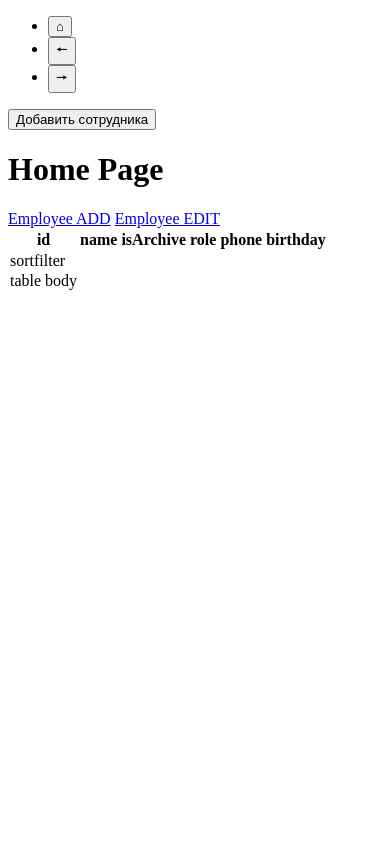
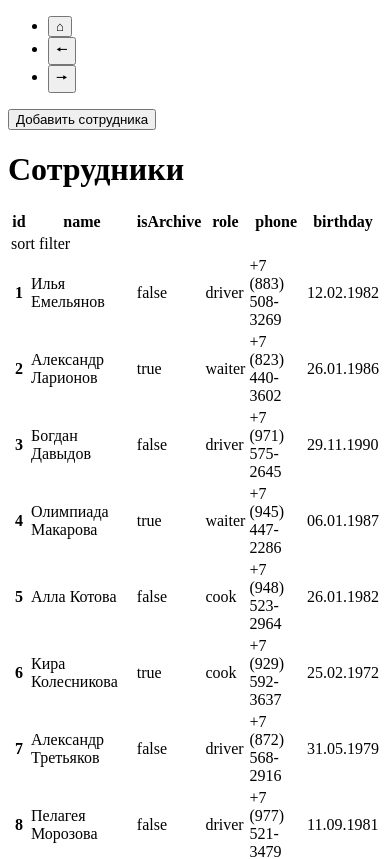
Before and after one commit to n0sfer666/employees, a React app: page / in a window 390 px wide. Shown: the top 859 px of the page. Built offline with nearby package versions, Linux system fonts and the light colour scheme.

Commit message:
finished employees output (except mobile view)

```diff
--- a/src/components/table-employees/table-employees.tsx
+++ b/src/components/table-employees/table-employees.tsx
@@ -4,10 +4,22 @@ import { ITableEmployeesProps } from './table-employees.types'
 
 function TableEmployees ({ employees }: ITableEmployeesProps): JSX.Element {
   return (
-    <table className='table table-striped'>
+    <table className='table table-striped table-borderless table-info'>
       <TableHead titles={Object.keys(employees[0])} />
       <tbody>
-        <tr>table body</tr>
+        {
+          employees.map((employee) => (
+            <tr key={employee.id}>
+              {
+                Object.keys(employee).map((key) => (
+                  key === 'id'
+                    ? <th scope='row' key={key}>{employee[key]}</th>
+                    : <td key={key}>{employee[key].toString()}</td>
+                ))
+              }
+            </tr>
+          ))
+        }
       </tbody>
     </table>
   )
--- a/src/components/table-head/table-head.tsx
+++ b/src/components/table-head/table-head.tsx
@@ -12,7 +12,9 @@ function TableHead ({ titles }: ITableHeadProps): JSX.Element {
         }
       </tr>
       <tr>
-        <span key='sort'>sort</span>{' '}<span key='filter'>filter</span>
+        <td colSpan={titles.length}>
+          <span key='sort'>sort</span>{' '}<span key='filter'>filter</span>
+        </td>
       </tr>
     </thead>
   )
--- a/src/pages/index.tsx
+++ b/src/pages/index.tsx
@@ -1,6 +1,5 @@
 import React from 'react'
 import { useSelector } from 'react-redux'
-import { Link } from 'react-router-dom'
 import TableEmployees from '../components/table-employees/table-employees'
 import LayoutMain from '../layout/main'
 import { TRootState } from '../store/store.types'
@@ -10,14 +9,11 @@ function PageIndex (): JSX.Element {
   const employees: IEmployee[] = useSelector((state: TRootState) => state.employees.list)
   return (
     <LayoutMain
-      header={'Home Page'}
+      header={'Сотрудники'}
     >
-      <nav>
-        <Link to={'/employee-add'}>Employee ADD</Link>
-        {' '}
-        <Link to={'/employee-edit'}>Employee EDIT</Link>
-      </nav>
-      <TableEmployees employees={employees} />
+      <div className='container'>
+        <TableEmployees employees={employees} />
+      </div>
     </LayoutMain>
   )
 }
--- a/src/types/employee.types.ts
+++ b/src/types/employee.types.ts
@@ -2,7 +2,7 @@ export type TRoles = 'cook' | 'driver' | 'waiter'
 export enum ERoles {'cook', 'driver', 'waiter'}
 
 interface IStringKeyObject {
-  [key: string]: unknown
+  [key: string]: number | string | boolean
 }
 
 export interface IEmployee extends IStringKeyObject {
```
